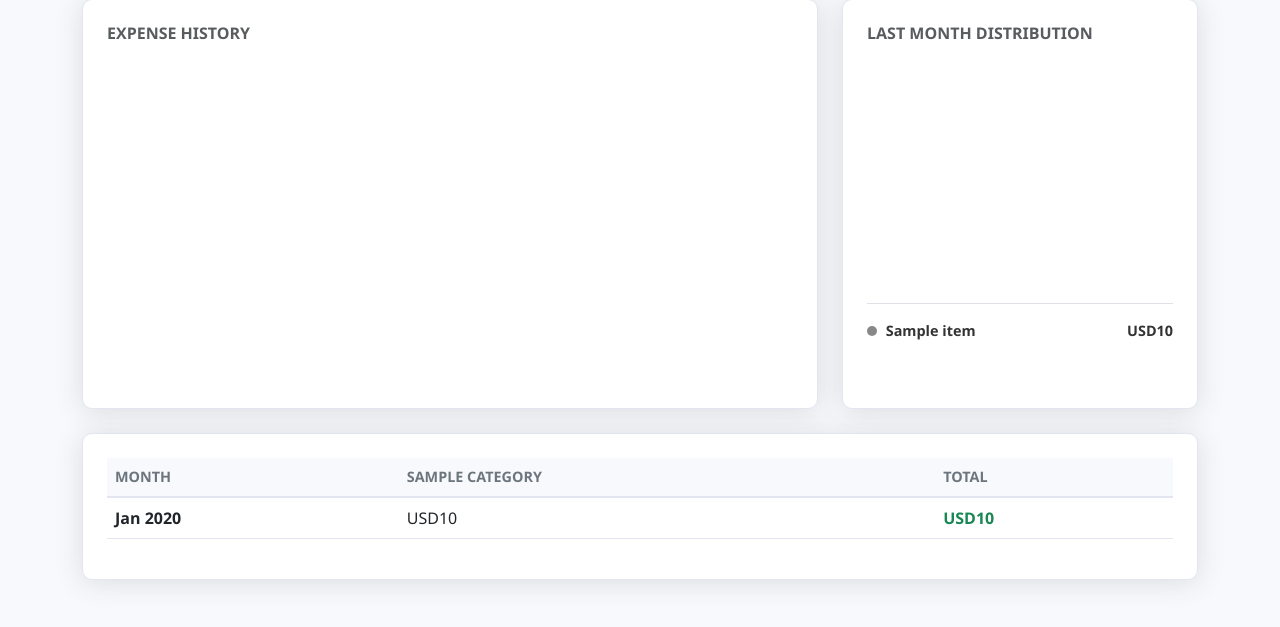
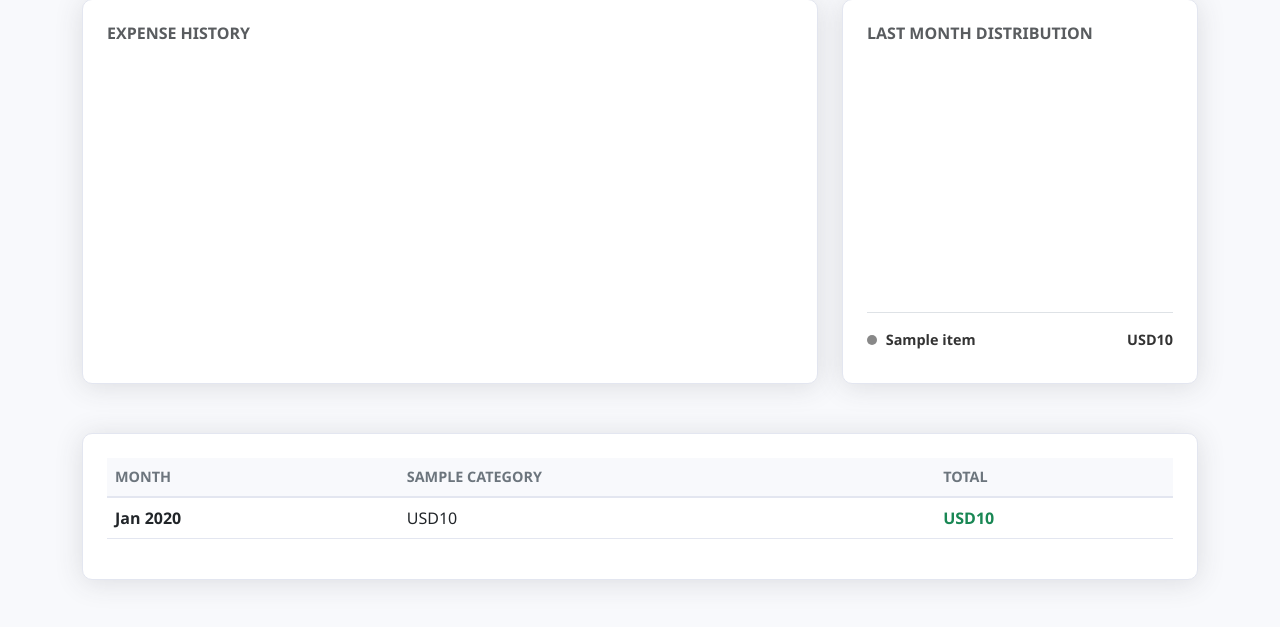
Before and after one commit to Dr20Ervin/homebills, a Flask app: template app/templates/dashboard.html in a window 1280 px wide. Shown: the part 173-800 px from the top of the page. Run offline with Flask 3, Linux system fonts and the light colour scheme; a user stored in the database is signed in; tables that the repository leaves empty hold one stand-in row (values such as "Sample post"); the template is opened without the code that fills it: values that come from a table or form of the project are taken from there, most other values are stand-ins (such as "Sample title", 1, 10 or a date in 2020); a map, chart or similar area stays blank.

Commit message:
Refactor setup route and enhance dashboard layout

```diff
--- a/app/templates/dashboard.html
+++ b/app/templates/dashboard.html
@@ -14,20 +14,25 @@
     {% endif %}
 </div>
 
-<div class="row">
-    <div class="col-lg-8">
-        <div class="card-custom p-4 h-100">
+<div class="row align-items-stretch">
+    <div class="col-lg-8 mb-4 d-flex">
+        <div class="card-custom p-4 w-100 d-flex flex-column">
             <h6 class="fw-bold text-uppercase text-muted mb-3">Expense History</h6>
-            <div style="height: 300px;"><canvas id="mainChart"></canvas></div>
+            <div class="flex-grow-1" style="min-height: 300px; position: relative;">
+                <canvas id="mainChart"></canvas>
+            </div>
         </div>
     </div>
-    <div class="col-lg-4">
-        <div class="card-custom p-4 h-100">
+
+    <div class="col-lg-4 mb-4 d-flex">
+        <div class="card-custom p-4 w-100 d-flex flex-column">
             <h6 class="fw-bold text-uppercase text-muted mb-3">Last Month Distribution</h6>
-            <div style="height: 220px; position: relative;">
+
+            <div class="d-flex align-items-center justify-content-center flex-grow-1" style="min-height: 220px; position: relative;">
                 <canvas id="pieChart"></canvas>
             </div>
-            <div class="mt-4 pt-3 border-top">
+
+            <div class="mt-auto pt-3 border-top w-100">
                 {% if pie_breakdown %}
                     {% for item in pie_breakdown %}
                     <div class="d-flex justify-content-between align-items-center mb-2" style="font-size: 0.9rem;">
@@ -44,14 +49,14 @@
                     </div>
                     {% endfor %}
                 {% else %}
-                    <p class="text-center text-muted small">No data recorded for last month.</p>
+                    <p class="text-center text-muted small mt-2">No data recorded for last month.</p>
                 {% endif %}
             </div>
         </div>
     </div>
 </div>
 
-<div class="card-custom p-4 mt-4">
+<div class="card-custom p-4">
     <div class="table-responsive">
         <table class="table table-custom table-hover">
             <thead>
@@ -123,10 +128,8 @@
 
 {% block scripts %}
 <script>
-    // --- THEME DETECTION FOR CHARTS ---
+    // --- THEME DETECTION ---
     const isDark = document.documentElement.getAttribute('data-theme') === 'dark';
-
-    // Set Colors based on Theme
     const textColor = isDark ? '#e0e0e0' : '#666';
     const gridColor = isDark ? '#333' : '#e3e6f0';
 
@@ -143,6 +146,7 @@
         },
         options: {
             maintainAspectRatio: false,
+            responsive: true,
             scales: { x: { stacked: true }, y: { stacked: true } }
         }
     });
@@ -157,11 +161,12 @@
                 data: JSON.parse('{{ pie_data | safe }}'),
                 backgroundColor: JSON.parse('{{ pie_colors | safe }}'),
                 borderWidth: 1,
-                borderColor: isDark ? '#1e1e1e' : '#fff' // Dark border for pie slices in dark mode
+                borderColor: isDark ? '#1e1e1e' : '#fff'
             }]
         },
         options: {
             maintainAspectRatio: false,
+            responsive: true,
             plugins: { legend: { display: false } }
         }
     });
--- a/docker-compose.yml
+++ b/docker-compose.yml
@@ -1,7 +1,8 @@
 services:
   homebills:
-    image: 20ervin/homebills:v1.1
-    container_name: homebills-test
+    build: .
+    image: 20ervin/homebills:latest
+    container_name: homebills
     ports:
       - "5020:5020"
     volumes:
```
Also changed, not shown: app/routes.py (+23 -49 lines).
